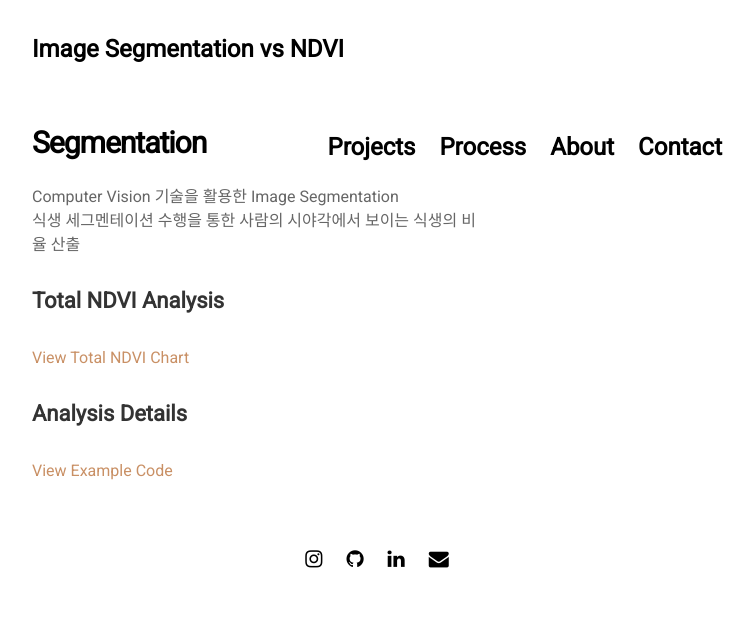
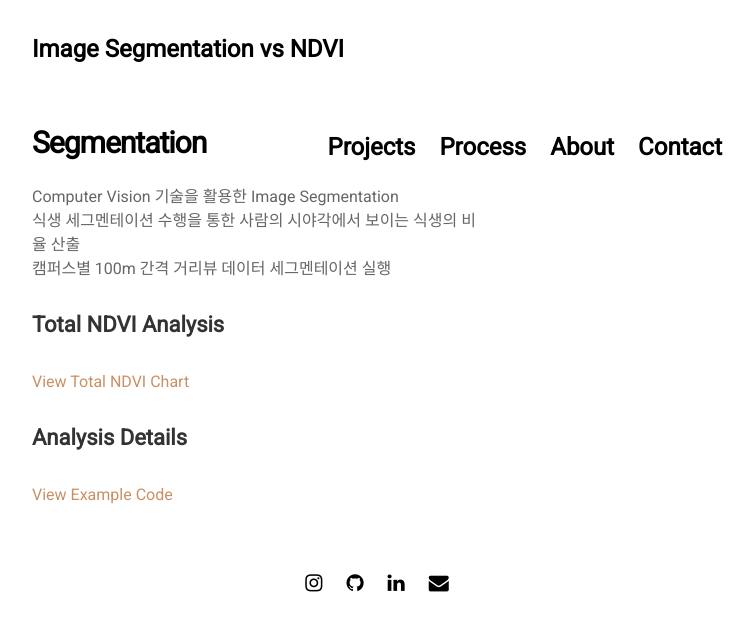
Before and after one commit to jinuew/webinfo, a Jekyll site: the page built from projects/proj-2.md, in a window 1280 px wide. Shown: the top 631 px of the page, without its empty margins (263-1017 px from the left). Built offline with Jekyll 4.4.1, drawn with Linux system fonts in a browser that asks for light colours; nearby versions of some CDN libraries; our own code applies the rules of GitHub Pages for plain Markdown files.

Commit message:
Update proj-2.md

```diff
--- a/projects/proj-2.md
+++ b/projects/proj-2.md
@@ -2,6 +2,7 @@
 # Segmentation
 Computer Vision 기술을 활용한 Image Segmentation<br>
 식생 세그멘테이션 수행을 통한 사람의 시야각에서 보이는 식생의 비율 산출<br>
+캠퍼스별 100m 간격 거리뷰 데이터 세그멘테이션 실행
 
 
 
```
